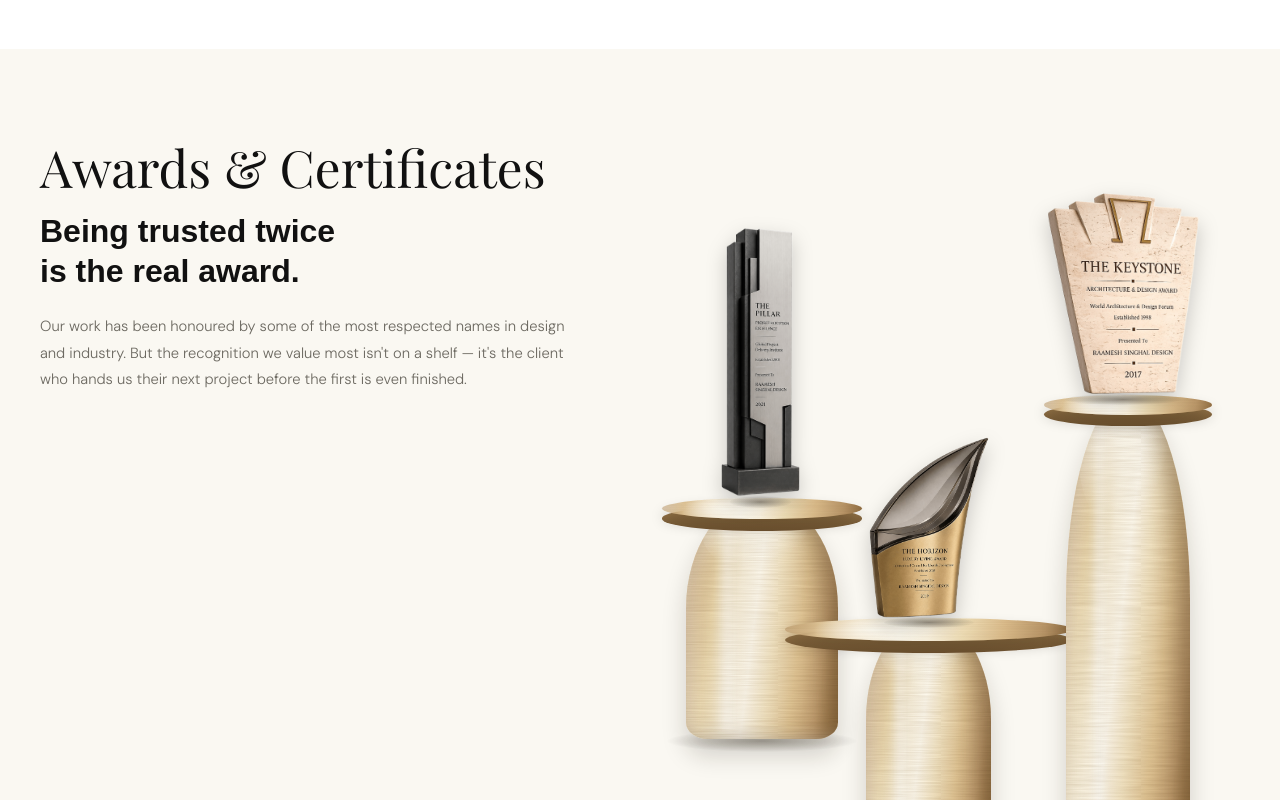
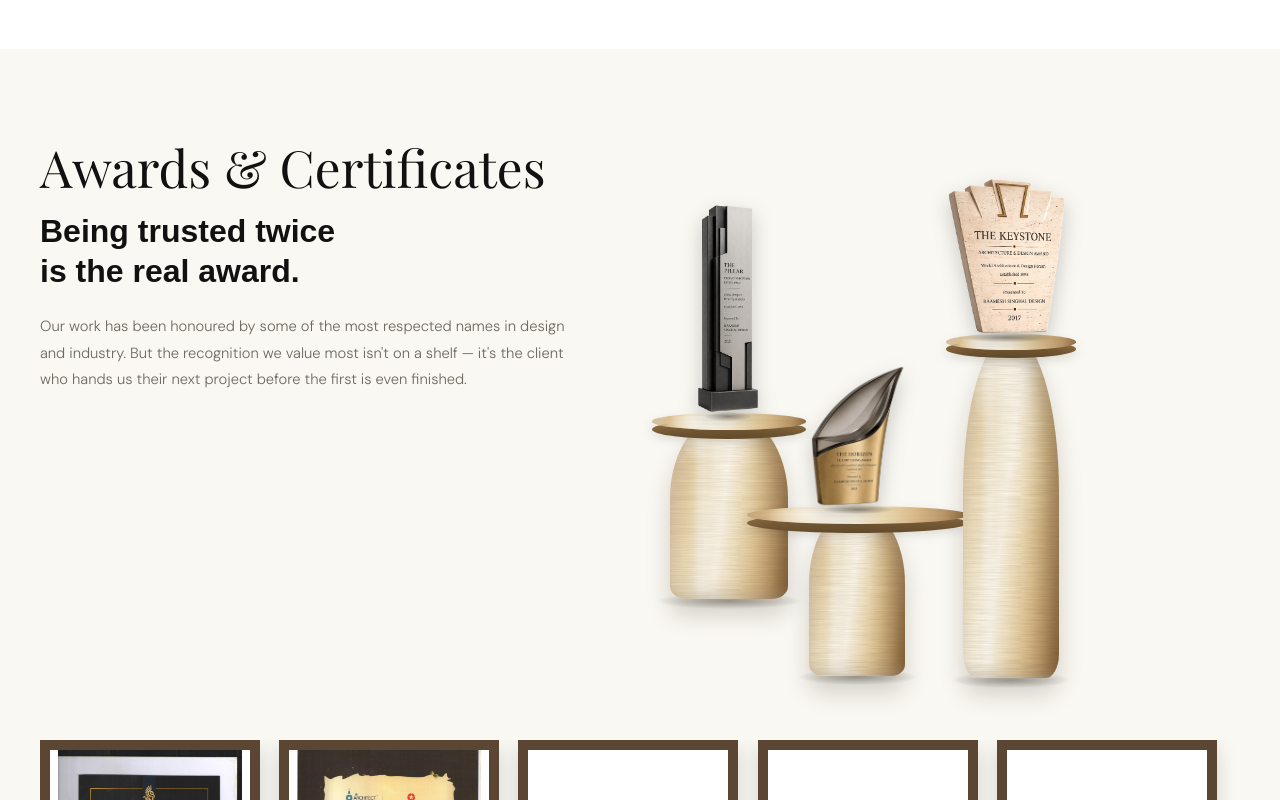
Before and after one commit to ShreyaSinghal12/rsd-website, a React (Vite) app: page / in a window 1280 px wide. Shown: the part 5720-6520 px from the top of the page. Built offline with nearby package versions, Linux system fonts and the light colour scheme; a web font is replaced by a local one.

Commit message:
Fix alignment

```diff
--- a/src/pages/Home.jsx
+++ b/src/pages/Home.jsx
@@ -334,7 +334,7 @@ export default function Home() {
               </p>
             </FadeIn>
             <FadeIn delay={150}>
-              <div style={{ position: 'relative', width: '100%', aspectRatio: '602/685' }}>
+              <div style={{ position: 'relative', width: '100%', maxWidth: 480, aspectRatio: '602/685' }}>
                 {trophyStage.map((t, i) => {
                   const award = awardsAndCerts.filter(a => a.type === 'Award')[i]
                   const woodCyl = 'linear-gradient(97deg, #9C784992 0%, #D2B384 9%, #EDDAB0 22%, #FBF4E1 36%, #FFFBF0 46%, #F5E7C7 58%, #E2C797 72%, #C6A374 86%, #96713F 100%)'
```
